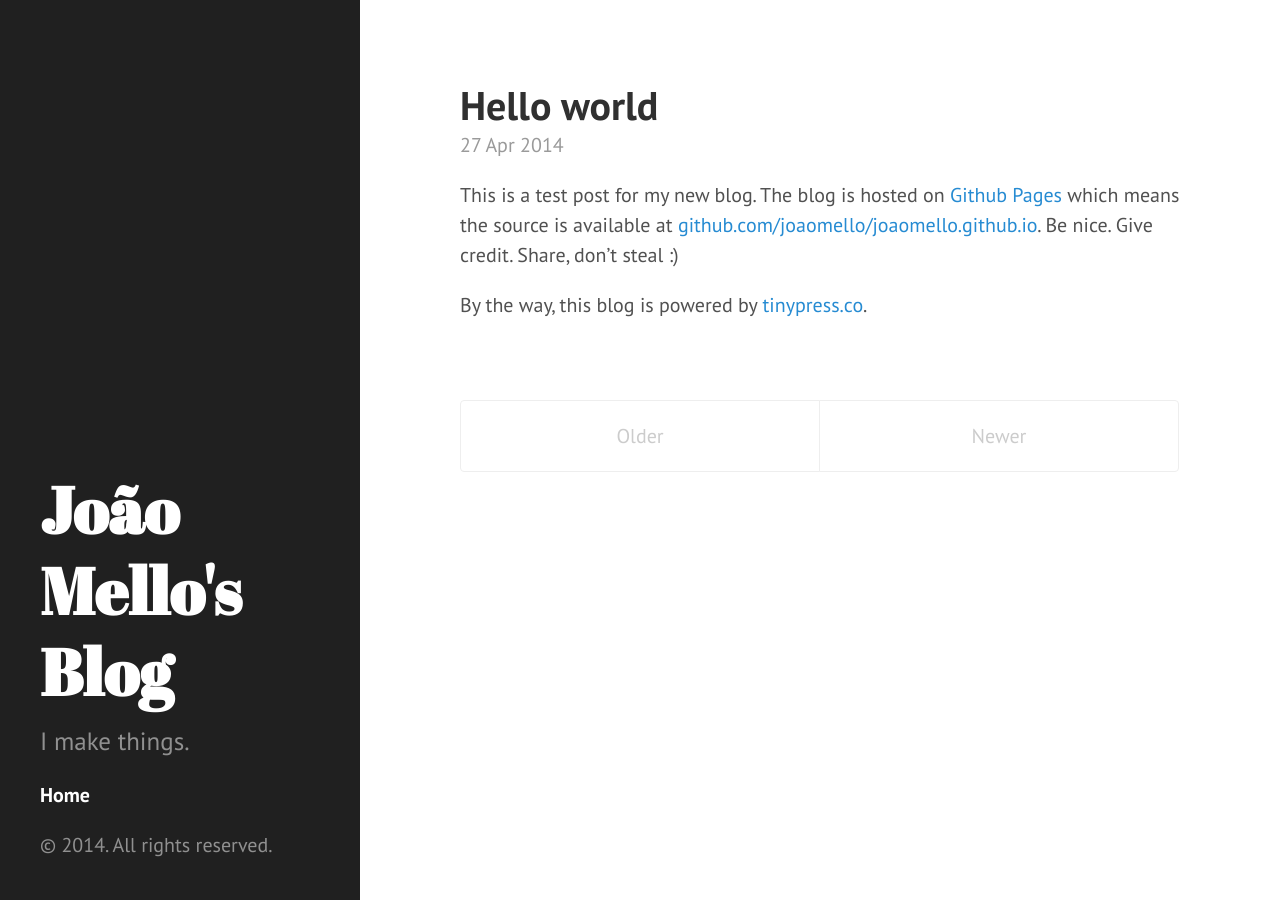
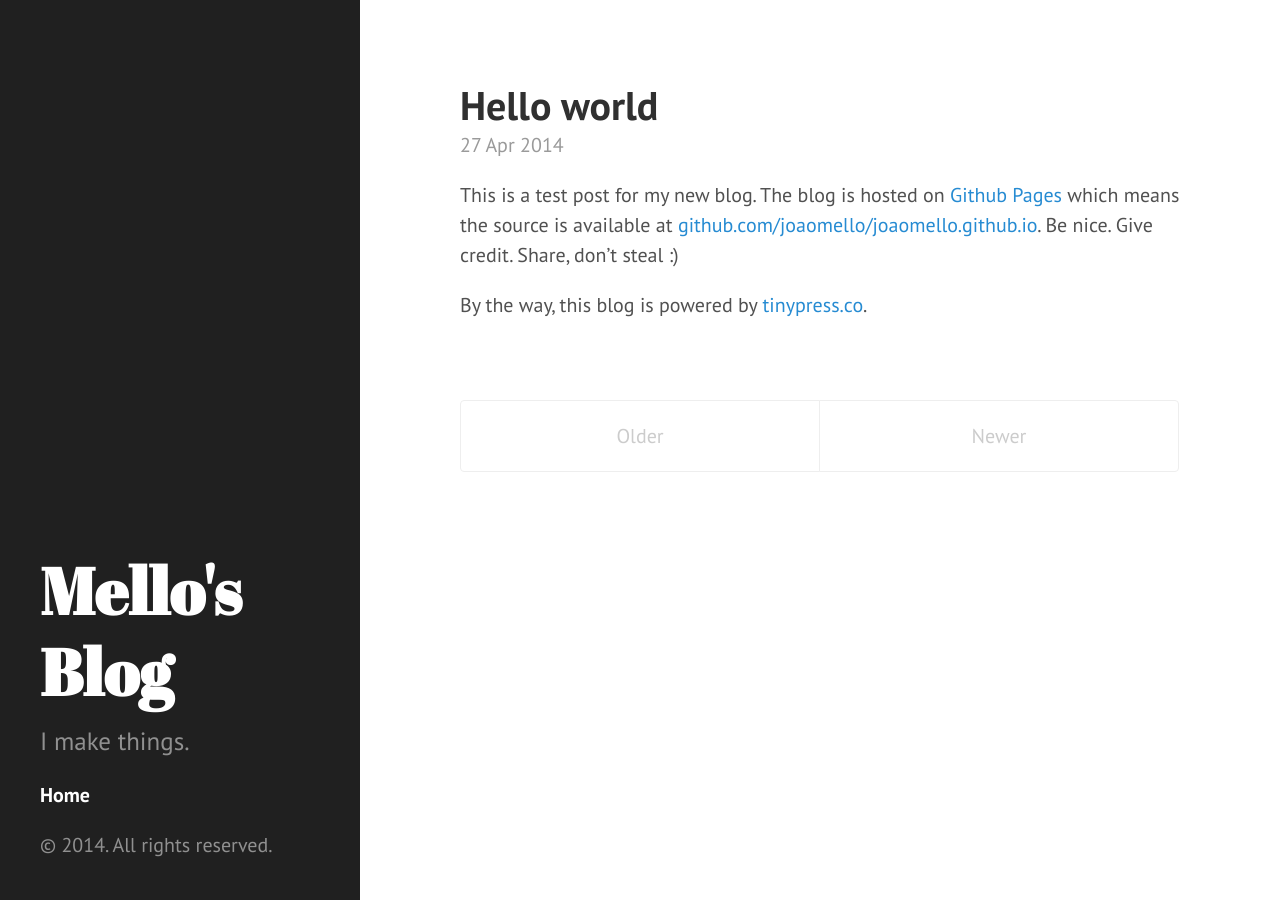
Before and after one commit to joaomello-zz/joaomello.github.io, a Jekyll site: the page built from index.html, in a window 1280 px wide. Built offline with Jekyll 4.4.1, drawn with Linux system fonts in a browser that asks for light colours; the list of posts is cut into pages by our own code.

Commit message:
Title changed

```diff
--- a/_config.yml
+++ b/_config.yml
@@ -1,7 +1,7 @@
 excerpt_separator: ""
 pygments: true
 markdown: kramdown
-title: João Mello's Blog
+title: Mello's Blog
 tagline:
 description: I make things.
 paginate: 5
```
